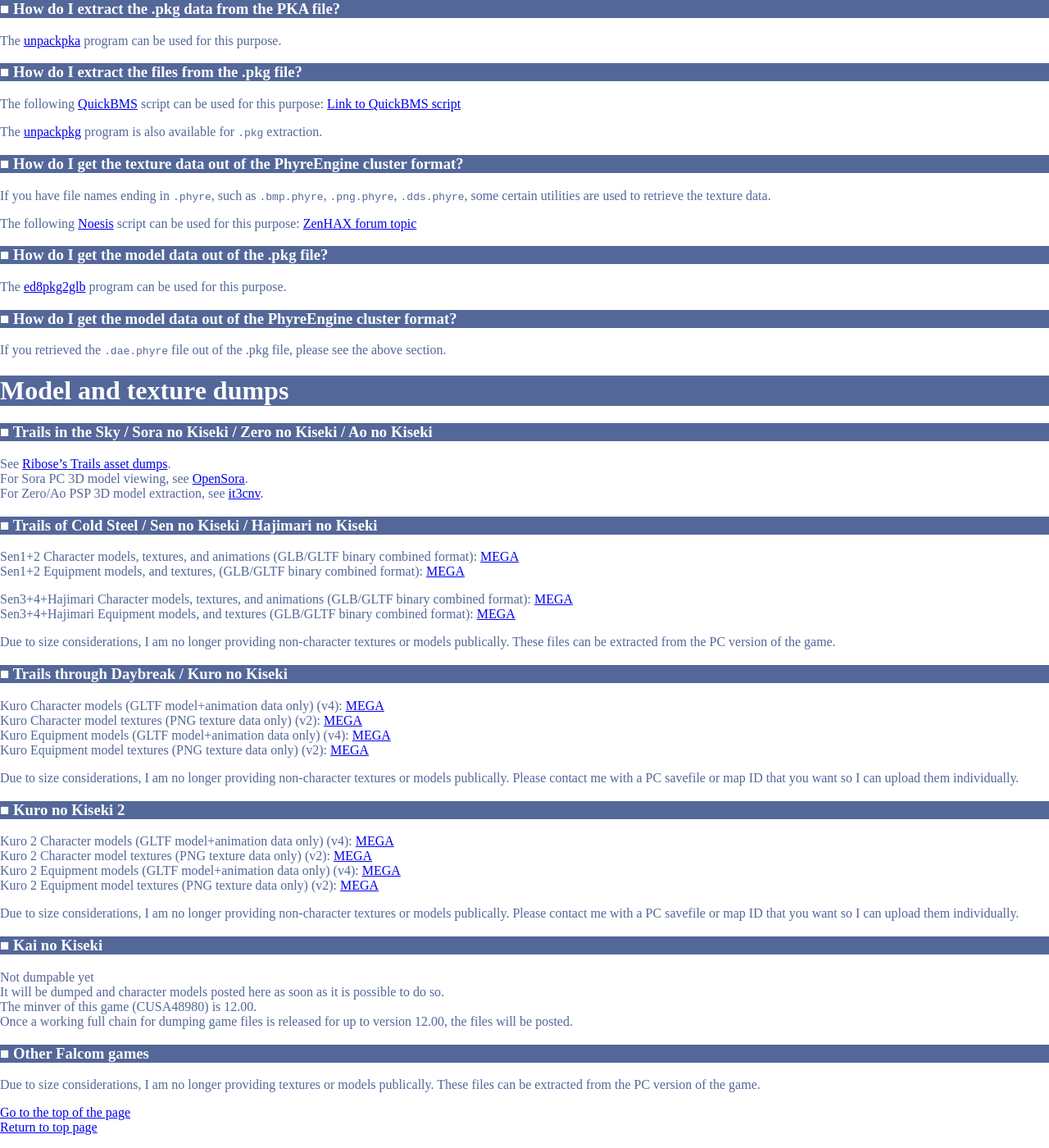
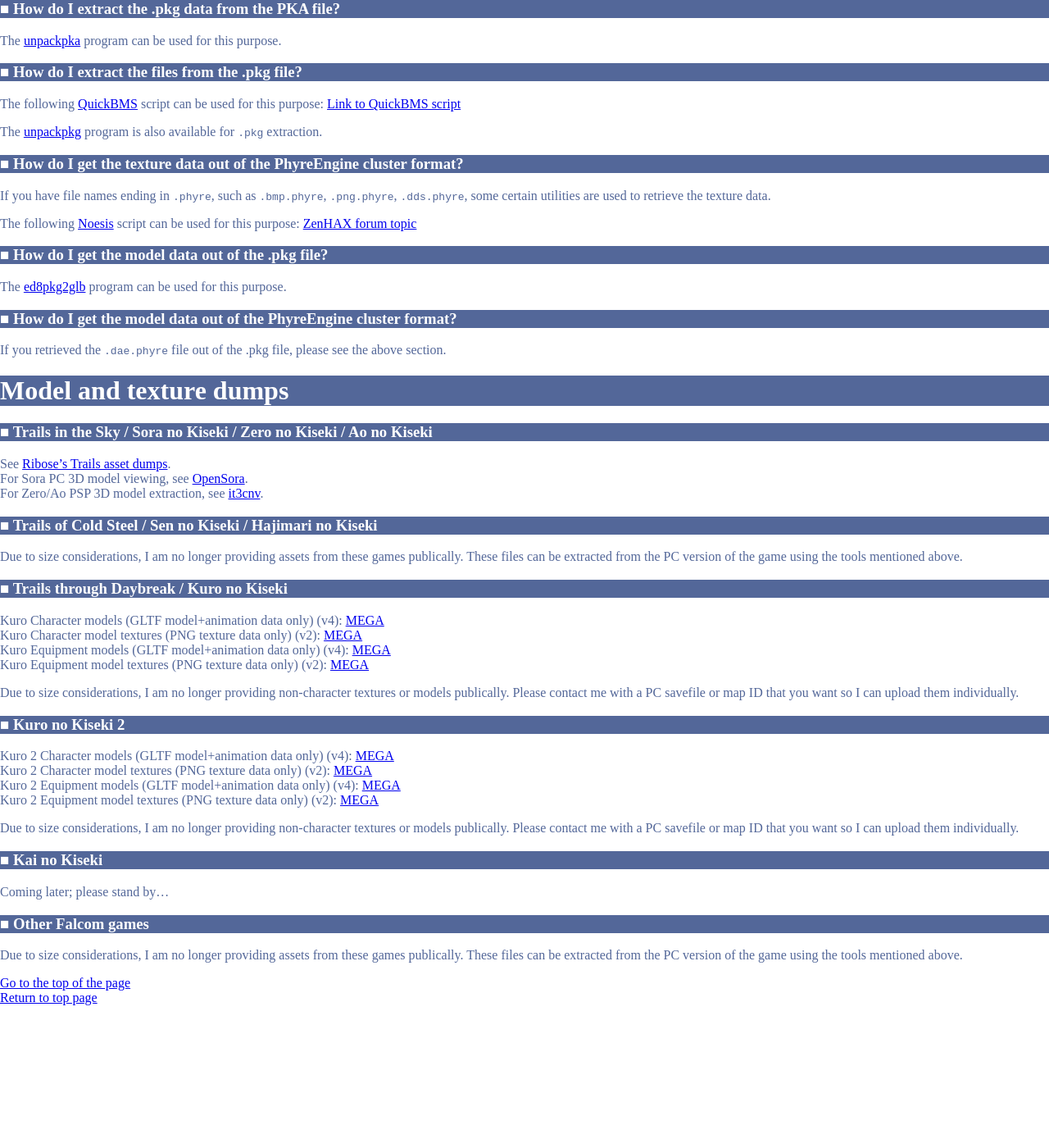
Before and after one commit to uyjulian/falcom-dumps, a Jekyll site: the page built from index.md, in a window 1280 px wide and 1400 px high, scrolled down 2392 px. Shown: the whole window at 82% size. Built offline with Jekyll 4.4.1, drawn with Linux system fonts in a browser that asks for light colours; after the commit the page ends 3634 px from its top, so only the background shows below that; some of the changed text lies outside the part shown.

Commit message:
update platform info, remove old links

```diff
--- a/index.md
+++ b/index.md
@@ -20,10 +20,10 @@ If you have questions about usage of the models in a specific environment, sendi
 
 See [Trails into VR](https://trails-into-vr.github.io/) for a list of VRChat content.
 
-## NeosVR
+## Resonite
 
 ### uyjulian
-Sen1+2 avatars: (Provided on request)
+Public folder: `resrec:///U-uyjulian/R-fb409dac-4f4d-4b46-9517-917866f508e9`
 
 # Questions and answers
 
@@ -134,13 +134,7 @@ For Zero/Ao PSP 3D model extraction, see [it3cnv](https://www.pokanchan.jp/dokuw
 
 ### Trails of Cold Steel / Sen no Kiseki / Hajimari no Kiseki
 
-Sen1+2 Character models, textures, and animations (GLB/GLTF binary combined format): [MEGA](https://mega.nz/file/psJHBAiT#GZ7RrqN_VewHKRI7ZIDsxU34XnOLMOZxUzM6msSEwog)
-Sen1+2 Equipment models, and textures, (GLB/GLTF binary combined format): [MEGA](https://mega.nz/file/x5glQR7K#AxeNqit6iJ1yGAdwMKKvqYLv6YzaZOtRS9pvHs1v_So)
-
-Sen3+4+Hajimari Character models, textures, and animations (GLB/GLTF binary combined format): [MEGA](https://mega.nz/file/xhBxlCqJ#TEE4Q3NsrWC98WJ35AYzdm4YnhqRPCpIPybrHFvr5MM)
-Sen3+4+Hajimari Equipment models, and textures (GLB/GLTF binary combined format): [MEGA](https://mega.nz/file/t1xThLSa#35Kc66vyJljX6WRpi38for05zF2Mye3jYH9loaju-CA)
-
-Due to size considerations, I am no longer providing non-character textures or models publically. These files can be extracted from the PC version of the game.
+Due to size considerations, I am no longer providing assets from these games publically. These files can be extracted from the PC version of the game using the tools mentioned above.
 
 ### Trails through Daybreak / Kuro no Kiseki
 
@@ -162,14 +156,11 @@ Due to size considerations, I am no longer providing non-character textures or m
 
 ### Kai no Kiseki
 
-Not dumpable yet
-It will be dumped and character models posted here as soon as it is possible to do so.
-The minver of this game (CUSA48980) is 12.00.
-Once a working full chain for dumping game files is released for up to version 12.00, the files will be posted.
+Coming later; please stand by...
 
 ### Other Falcom games
 
-Due to size considerations, I am no longer providing textures or models publically. These files can be extracted from the PC version of the game.
+Due to size considerations, I am no longer providing assets from these games publically. These files can be extracted from the PC version of the game using the tools mentioned above.
 
 [Go to the top of the page](#)
 [Return to top page](..)
```
